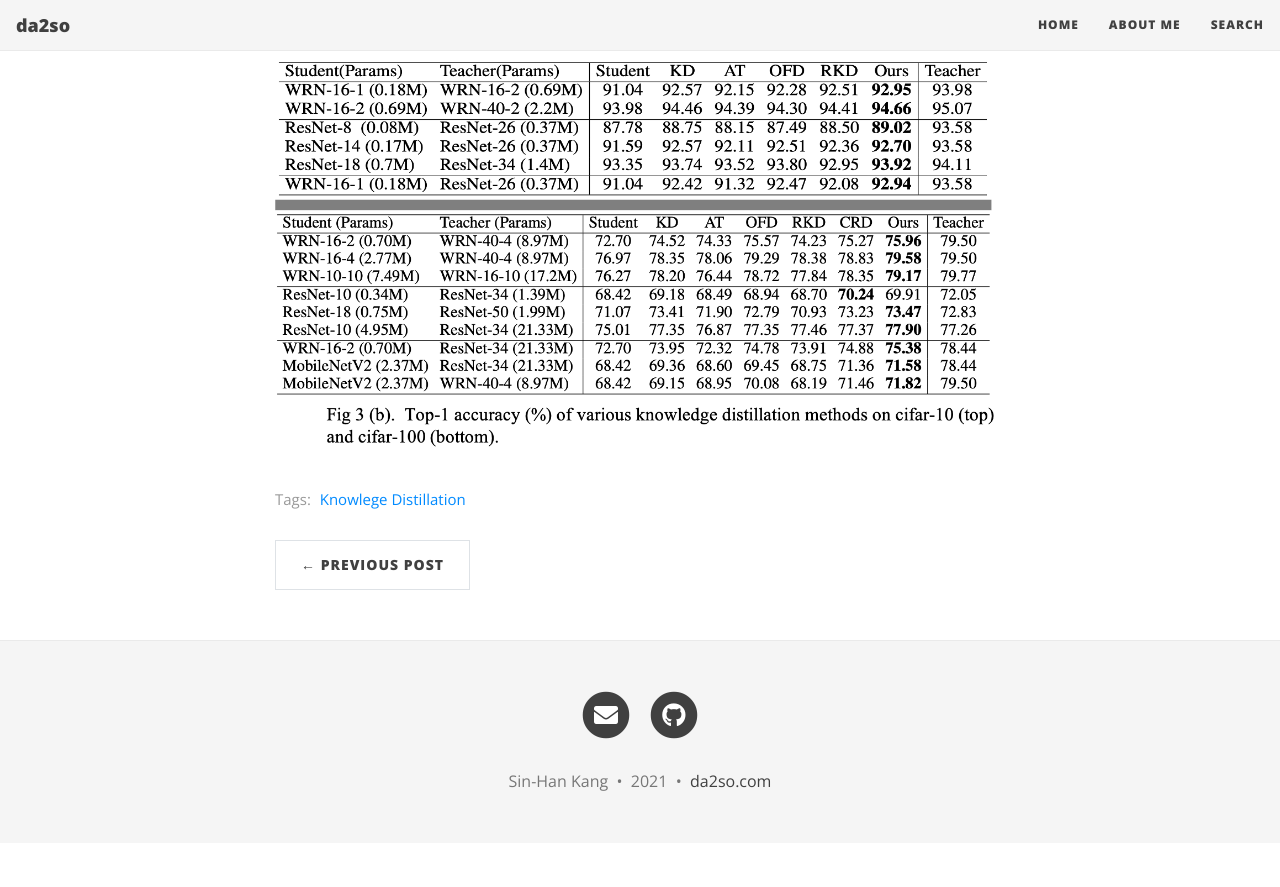
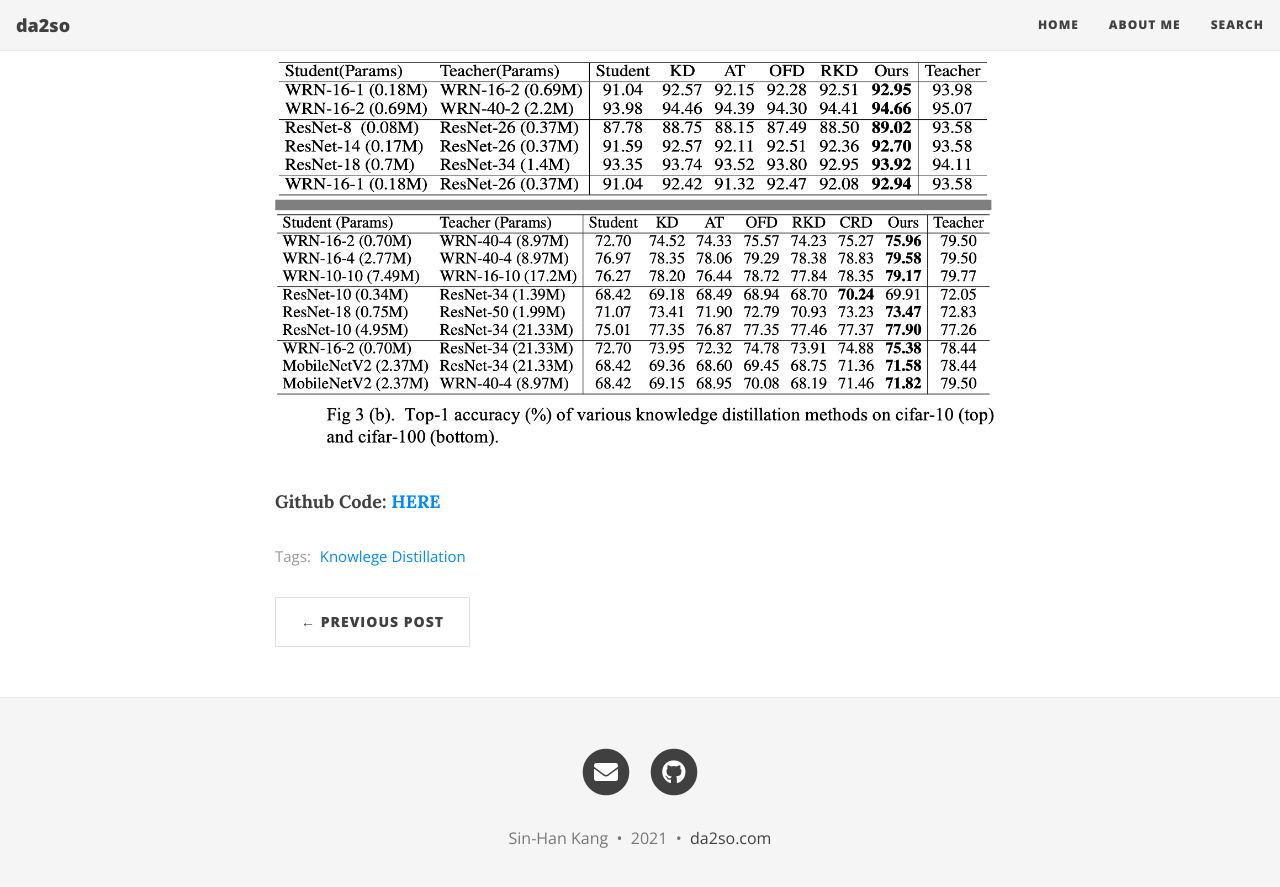
Before and after one commit to da2so/da2so.github.io, a Jekyll site: the page built from _posts/2021-01-24-Knowledge_Distillation_via_Softmax_Regression_Representation_Learning.md, in a window 1280 px wide and 900 px high, scrolled down 4004 px. Shown: the top 887 px of the window. Built offline with Jekyll 4.4.1, drawn with Linux system fonts in a browser that asks for light colours; nearby versions of some CDN libraries; formulas are drawn with MathJax 3; before the commit the page ends 4847 px from its top, so only the background shows below that.

Commit message:
Update 2021-01-24-Knowledge_Distillation_via_Softmax_Regression_Representation_Learning.md

```diff
--- a/_posts/2021-01-24-Knowledge_Distillation_via_Softmax_Regression_Representation_Learning.md
+++ b/_posts/2021-01-24-Knowledge_Distillation_via_Softmax_Regression_Representation_Learning.md
@@ -103,3 +103,7 @@ The algorithm of this method is described on below.
 ## 4. Experiment Results
 
 ![2](https://da2so.github.io/assets/post_img/2021-01-24-Knowledge_Distillation_via_Softmax_Regression_Representation_Learning/4.png){: .mx-auto.d-block width="100%" :}
+
+
+
+**Github Code: [HERE](https://github.com/da2so/https://github.com/da2so/Knowledge-Distillation-via-Softmax-Regression-Representation-Learning)**
```
